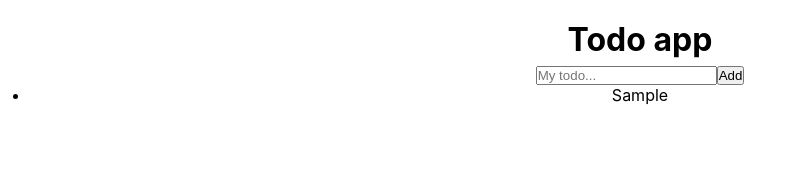
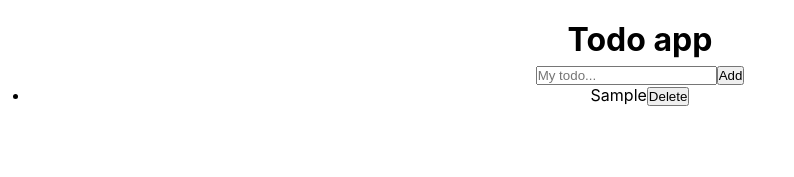
Before and after one commit to hellodebs/todoapp-react-exercise2, a React (Create React App) app: page / in a window 1280 px wide. Both pictures are taken after typing "Sample" into the empty fields and a click on the button "Add". Shown: the top 177 px of the page, without its empty margins (0-794 px from the left). Built offline with nearby package versions, Linux system fonts and the light colour scheme.

Commit message:
Make remove button dynamic.

```diff
--- a/package.json
+++ b/package.json
@@ -8,6 +8,7 @@
     "@testing-library/user-event": "^12.8.3",
     "react": "^17.0.2",
     "react-dom": "^17.0.2",
+    "react-icons": "^4.2.0",
     "react-scripts": "^4.0.3",
     "react-uuid": "^1.0.2",
     "web-vitals": "^1.1.1"
--- a/src/App.js
+++ b/src/App.js
@@ -52,11 +52,23 @@ function App() {
     setTodo(editedItems);
   }
 
+  //create function to filter through todo items so selected todo-items get deleted.
+  function handleButtonClick(id) {
+    const deletedItems = todo.filter((item) => {
+      return id !== item.id;
+    });
+    setTodo(deletedItems);
+  }
+
   return (
     <div className="app">
       <Header text="Todo app" />
       <InputBar onSubmit={handleSubmitButton} name="Add" />
-      <ListItems items={todo} itemClickHandler={handleItemClick} />
+      <ListItems
+        items={todo}
+        itemClickHandler={handleItemClick}
+        buttonClickHandler={handleButtonClick}
+      />
     </div>
   );
 }
--- a/src/components/ListItem.js
+++ b/src/components/ListItem.js
@@ -1,6 +1,10 @@
 import "./ListItems.css";
 
-export default function ListItem({ item, itemClickHandler }) {
+export default function ListItem({
+  item,
+  itemClickHandler,
+  buttonClickHandler,
+}) {
   return (
     <li
       onClick={() => {
@@ -9,6 +13,14 @@ export default function ListItem({ item, itemClickHandler }) {
       className={item.isDone === true ? "listitem--is-done" : ""}
     >
       {item.todos}
+      <button
+        onClick={(clickEvent) => {
+          clickEvent.stopPropagation();
+          buttonClickHandler(item.id);
+        }}
+      >
+        Delete
+      </button>
     </li>
   );
 }
--- a/src/components/ListItems.js
+++ b/src/components/ListItems.js
@@ -1,9 +1,18 @@
 import ListItem from "./ListItem.js";
 
-export default function ListItems({ items, itemClickHandler }) {
+export default function ListItems({
+  items,
+  itemClickHandler,
+  buttonClickHandler,
+}) {
   const liItem = items.map((item) => {
     return (
-      <ListItem key={item.id} item={item} itemClickHandler={itemClickHandler} />
+      <ListItem
+        key={item.id}
+        item={item}
+        itemClickHandler={itemClickHandler}
+        buttonClickHandler={buttonClickHandler}
+      />
     );
   });
 
```
Also changed, not shown: 1 other file (tests, documents, lock files or other folders).
